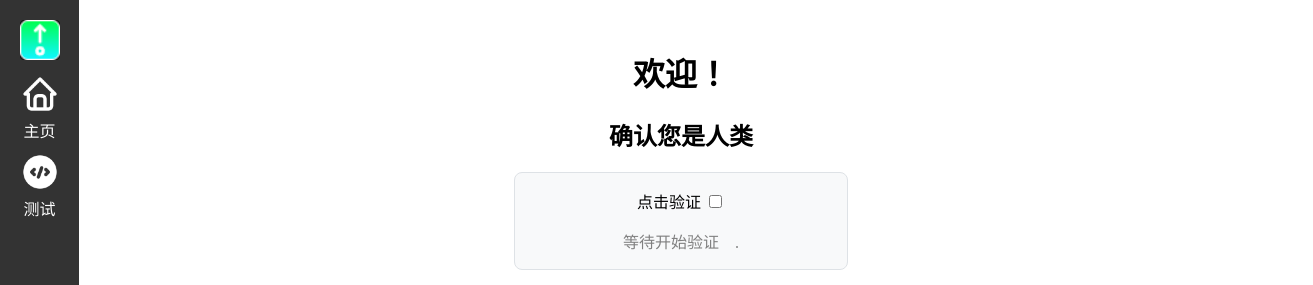
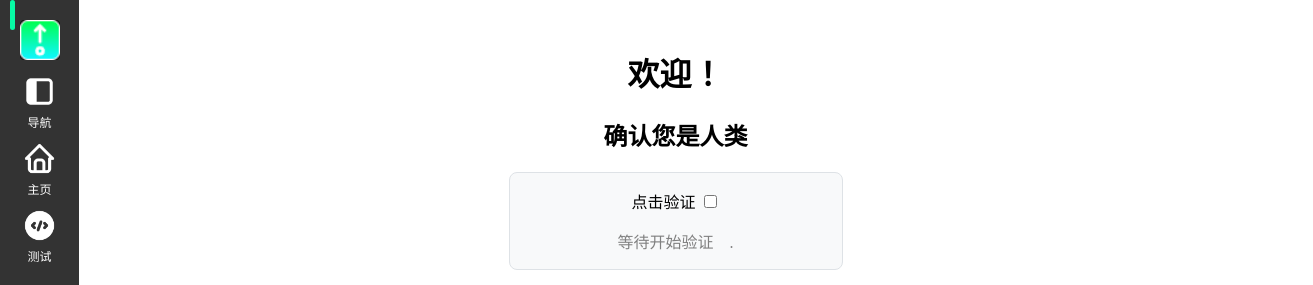
Before and after one commit to zhuo-yue-shi/zhuo-yue-shi.github.io, a plain HTML site: page navigationPage/index.html in a window 1280 px wide. Shown: the top 285 px of the page, 1313 px wide, since content can reach past the window. Drawn offline with Linux system fonts and the light colour scheme.

Commit message:
Update: Bata 0.1.3 [Fix] The left border of the main screen is too deep. [Added] Switching effect between two interfaces. [Added] Navigation Interface Added buttons on the navigation interface. [Improvement] The navigation interface is renamed "navigationPage". [Improvement] Has shrunk the icon to make it more streamlined.

```diff
--- a/css/head.css
+++ b/css/head.css
@@ -51,7 +51,7 @@
 
 #background {
     /* 导航栏宽度 */
-    margin-left: 41px;
+    margin-left: 71px;
 
     /* 内边距（margin预览） */
     padding: 20px;
@@ -86,10 +86,37 @@
 /*图标*/
 .icon{
     /*大小*/
-    width: 40px;
+    width: 35px;
     height: auto;
 }
 
 .icon_div{
+    /*文字居中*/
     text-align: center;
+
+    /*字体设置*/
+    font-size: 12px;
+
+    /* 使伪元素生效 */
+    position: relative;
 }
+
+/* 蓝色横线指示器 */
+.indicator {
+    /*定位类型*/
+    position: absolute;
+
+    visibility: hidden;
+    top: 0px;
+
+    /* 动画效果 */
+
+    /*圆角*/
+    border-radius: 5px;
+
+    /*可自定义*/
+    left: 10px; /* 调整横线距离图标的距离 */
+    width: 5px; /* 横线的宽度 */
+    height: 30px; /* 横线的高度 */
+    background-color: #07fba5; /* 横线的颜色 */
+}
--- a/css/main.css
+++ b/css/main.css
@@ -18,9 +18,6 @@
     /*保持样式*/
     box-sizing: border-box;
 
-    /* 容器宽度占满整个视口 */
-    width: 100%;
-
     /* 使内部元素水平居中 */
     text-align: center;
 }
--- a/index.html
+++ b/index.html
@@ -13,6 +13,7 @@
 
         <!--JS-->
         <script src="js/cookie.js"></script>
+
     </head>
     <body>
         <div class="sidebar">
@@ -21,16 +22,16 @@
                 <!--图标-->
                 <li><img alt="图标" src="../resource/icon 32.png" class="logo"></li>
                 <!--导航-->
-                <li>
+                <li id="navigationItem">
                     <div class="icon_div">
-                        <a href="welcome_page/">
+                        <a href="navigationPage/">
                             <img alt="" class="icon" src="resource/IconLayoutSidebarFilled.png" >
                             <swap>导航</swap>
                         </a>
                     </div>
                 </li>
                 <!--主页-->
-                <li>
+                <li id="homeItem">
                     <div class="icon_div">
                         <a href="#">
                             <img alt="" class="icon" src="resource/IconHome.png" >
@@ -48,6 +49,8 @@
                     </div>
                 </li>
             </ul>
+            <!-- 蓝色横线指示器 -->
+            <div class="indicator" id="indicator"></div>
         </div>
         <div id="background">
             <!--表头-->
@@ -56,5 +59,6 @@
 
         <!--JS（更新勿删）-->
         <script src="js/homepage.js"></script>
+        <script src="js/pageIndicator.js"></script>
     </body>
 </html>
--- a/js/cat_warriors/homepage.js
+++ b/js/cat_warriors/homepage.js
@@ -1,7 +1,7 @@
 // 入站cookie
 function check_cookie(){
     if (!getCookie("visit_website") || getCookie("visit_website" != "ok")){
-        window.location.replace("../welcome_page/")
+        window.location.replace("../navigationPage/")
     }
 }
 
--- a/js/homepage.js
+++ b/js/homepage.js
@@ -1,7 +1,7 @@
 // 入站cookie
 function check_cookie(){
     if (!getCookie("visit_website") || getCookie("visit_website" != "ok")){
-        window.location.replace("welcome_page/")
+        window.location.replace("navigationPage/")
     }
 }
 
--- /dev/null
+++ b/js/pageIndicator.js
@@ -0,0 +1,36 @@
+window.document.addEventListener('DOMContentLoaded', function() {
+    console.log("指示器脚本加载成功")
+
+    const currentPath = window.location.pathname;
+    const indicator = document.getElementById('indicator');
+    const homeItem = document.getElementById('homeItem');
+    const navigationItem = document.getElementById('navigationItem');
+
+    const savedTop = localStorage.getItem('indicatorTop');
+    if (savedTop) {
+        indicator.style.top = savedTop;
+    }
+
+    console.log(savedTop);
+    console.log(indicator.style.top);
+    indicator.style.visibility = "visible";
+
+    // 获取每个菜单项的顶部位置
+    const homeRect = homeItem.getBoundingClientRect();
+    const navigationRect = navigationItem.getBoundingClientRect();
+
+    console.log(`路径：${currentPath}`)
+
+    // 设置初始位置
+    indicator.style.transition = 'top 0.3s ease';
+    if (currentPath === '/') {
+        indicator.style.top = `${homeRect.top + 15}px`; // 15px 是上边距
+    } else if (currentPath === '/navigationPage/') {
+        indicator.style.top = `${navigationRect.top + 15}px`; // 15px 是上边距
+    }
+
+    // 在页面卸载前保存当前位置
+    window.addEventListener('beforeunload', function() {
+        localStorage.setItem('indicatorTop', indicator.style.top);
+    });
+});
--- a/js/welcome_page.js
+++ b/js/welcome_page.js
@@ -4,8 +4,6 @@ var now_look = 0;
 
 // 调试
 var DEBUG  = false;
-var DEBUG1 = window.document.getElementById("DEBUG1");
-var DEBUG2 = window.document.getElementById("DEBUG2");
 
 // 获取html标签
 var tip_st = window.document.getElementById("tip_st");         // 第一个点
@@ -99,8 +97,6 @@ function next_tick(){
     // 更新变量
     now_look = (now_look + 1) % 3;
 
-    DEBUG1.firstChild.nodeValue = now_look;
-
     // 更新界面
     if (now_look == 0)
         tip_st.innerHTML = ".";
@@ -138,6 +134,15 @@ function visit_cat_website(){
     window.location.replace("../cat_warriors/")
 }
 
+// 测试进入
+function want_to_visit_homepage(){
+    if(!getCookie("visit_website") || getCookie("visit_website" != "ok")){
+        alert('请先完成选择！');
+    } else {
+        window.location.href = "../";
+    }
+}
+
 // 初始化界面
 change_text_unplayed();
 
--- a/welcome_page/index.html
+++ b/navigationPage/index.html
@@ -16,15 +16,25 @@
 
         <!--JS-->
         <script src="../js/cookie.js"></script>
+        <script src="../js/pageIndicator.js"></script>
     </head>
     <body>
         <div class="sidebar">
             <!--导航栏-->
             <ul>
                 <li><img alt="图标" src="../resource/icon 32.png" class="logo"></li>
-                <li>
+                <!--导航-->
+                <li id="navigationItem">
                     <div class="icon_div">
-                        <a href="#" onclick="alert('请先完成选择！');">
+                        <a href="#">
+                            <img alt="" class="icon" src="../resource/IconLayoutSidebarFilled.png" >
+                            <swap>导航</swap>
+                        </a>
+                    </div>
+                </li>
+                <li id="homeItem">
+                    <div class="icon_div">
+                        <a href="#" onclick="want_to_visit_homepage();">
                             <img alt="" class="icon" src="../resource/IconHome.png" >
                             <swap>主页</swap>
                         </a>
@@ -39,6 +49,8 @@
                     </div>
                 </li>
             </ul>
+            <!-- 蓝色横线指示器 -->
+            <div class="indicator" id="indicator"></div>
         </div>
         <div id="background">
             <!--表头-->
@@ -85,27 +97,6 @@
                 https://
             </noscript>
 
-            <!--DEBUG-->
-            <div id="debug" class="invisible">
-                <hr>
-                <h2>调试模式</h2>
-
-                <!--错误显示区-->
-                <h3>错误</h3>
-                <div id="error_container"></div>
-
-                <!--其他数据-->
-                <h3>数据</h3>
-                <!--DEBUG1-->
-                <p><strong>当前四个点状态: </strong></p>
-                <p id = "DEBUG1">无</p>
-
-                <!--DEBUG2-->
-                <p><strong>DEBUG2: </strong></p>
-                <p id = "DEBUG2">无</p>
-            </div>
-        </div>
-
         <!--JS（更新勿动）-->
         <script src="../js/welcome_page.js"></script>
     </body>
--- a/test/styles.css
+++ b/test/styles.css
@@ -1,55 +1,92 @@
-body {
-    font-family: Arial, sans-serif;
-    margin: 0;
-    padding: 0;
+/* 图标 */
+.icon {
+    /* 大小 */
+    width: 35px;
+    height: auto;
 }
 
-.custom-tooltip {
+.icon_div {
+    /* 文字居中 */
+    text-align: center;
+
+    /* 字体设置 */
+    font-size: 12px;
+
+    /* 使伪元素生效 */
     position: relative;
-    display: inline-block;
-    cursor: pointer;
-    text-decoration: none;
-    color: blue;
 }
 
-.tooltip {
-    visibility: hidden;
-    background-color: black;
-    color: #fff;
-    text-align: center;
-    border-radius: 5px;
-    padding: 5px;
-    position: absolute;
-    z-index: 1;
-    white-space: nowrap;
-    opacity: 0;
-    transition: opacity 0.3s;
-    pointer-events: none; /* 防止工具提示遮挡鼠标事件 */
-    min-height: 20px; /* 设置最小高度 */
-    max-width: 200px; /* 设置最大宽度，防止过长 */
-    word-wrap: break-word; /* 允许长单词或 URL 断行 */
+/* 导航栏 */
+.sidebar {
+    /* 将导航栏至于左侧 */
+    position: fixed;
+
+    /* 锁定导航栏位置 */
+    top: 0;
+    left: 0;
+    height: 100%;
+
+    /* 导航栏宽度（自定义） */
+    width: 79px;
+
+    /* 导航栏颜色（自定义） */
+    background-color: #333;
+    color: white;
+
+    /* 内边框 */
+    padding: 20px;
+
+    /* 固定大小 */
+    box-sizing: border-box;
 }
 
-.tooltip.top {
-    bottom: 100%;
-    left: 50%;
-    transform: translateX(-50%);
+.sidebar ul {
+    /* 去除编号 */
+    list-style-type: none;
+
+    /* 无内边框 */
+    padding: 0;
+
+    /* 无外边框 */
+    margin-top: 0;
 }
 
-.tooltip.bottom {
-    top: 100%;
-    left: 50%;
-    transform: translateX(-50%);
+.sidebar ul li {
+    /* 上下间距（自定义） */
+    margin: 10px 0;
+
+    /* 无外边框 */
+    margin-top: 0;
 }
 
-.tooltip.left {
-    right: 100%;
-    top: 50%;
-    transform: translateY(-50%);
+.sidebar ul li a {
+    /* 颜色 */
+    color: white;
+
+    /* 下划线 */
+    text-decoration: none;
+
+    /* 使内容与伪元素垂直居中 */
+    display: flex;
+    align-items: center;
 }
 
-.tooltip.right {
-    left: 100%;
-    top: 50%;
-    transform: translateY(-50%);
+/* 蓝色横线指示器 */
+.indicator {
+    /*定位类型*/
+    position: absolute;
+
+    display: none;
+
+    /* 动画效果 */
+    transition: top 0.3s ease;
+
+    /*圆角*/
+    border-radius: 5px;
+
+    /*可自定义*/
+    left: 10px; /* 调整横线距离图标的距离 */
+    width: 5px; /* 横线的宽度 */
+    height: 30px; /* 横线的高度 */
+    background-color: #07fba5; /* 横线的颜色 */
 }
```
Also changed, not shown: cat_warriors/index.html (+1 -1 lines), test/index.html (+36 -13 lines).
